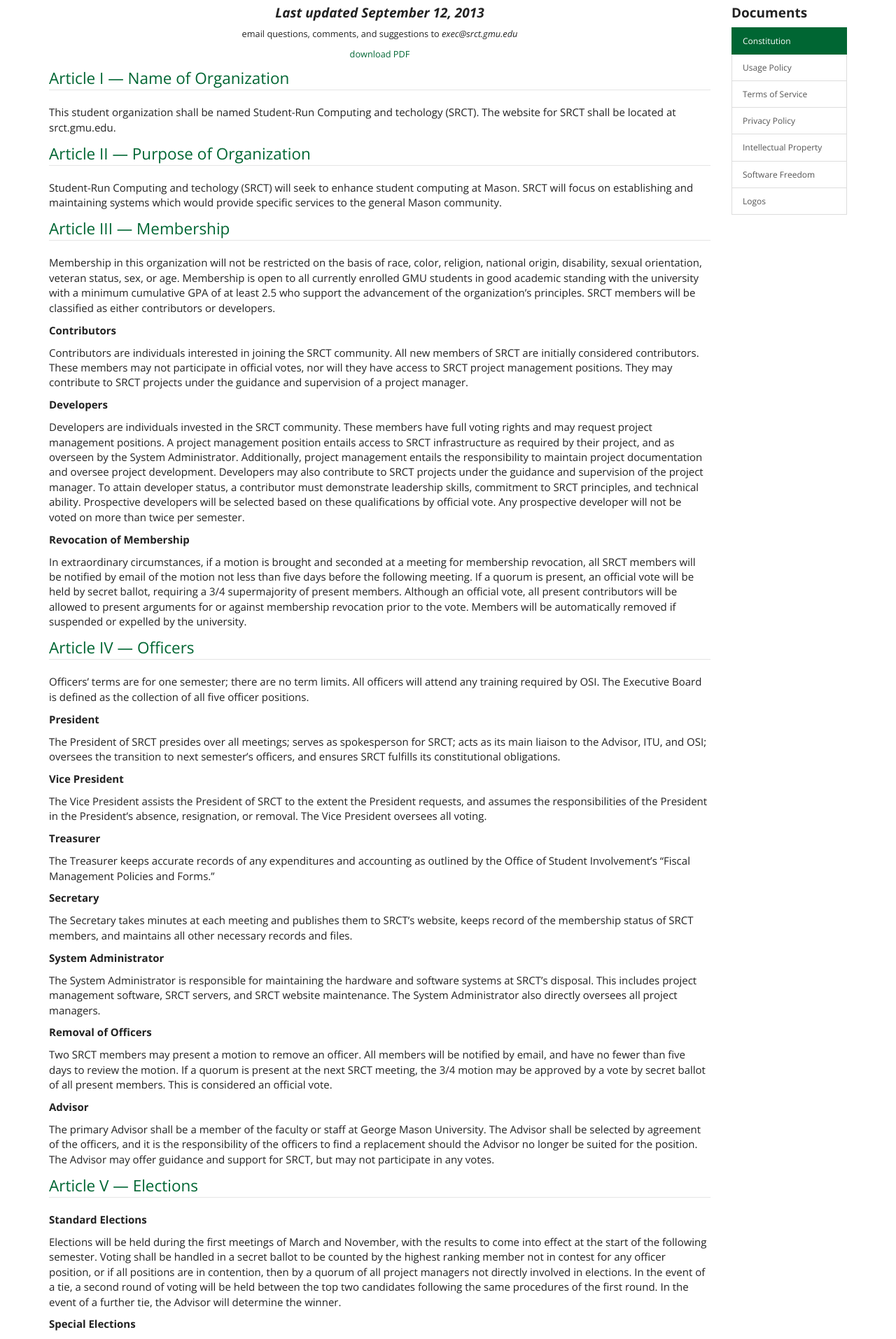
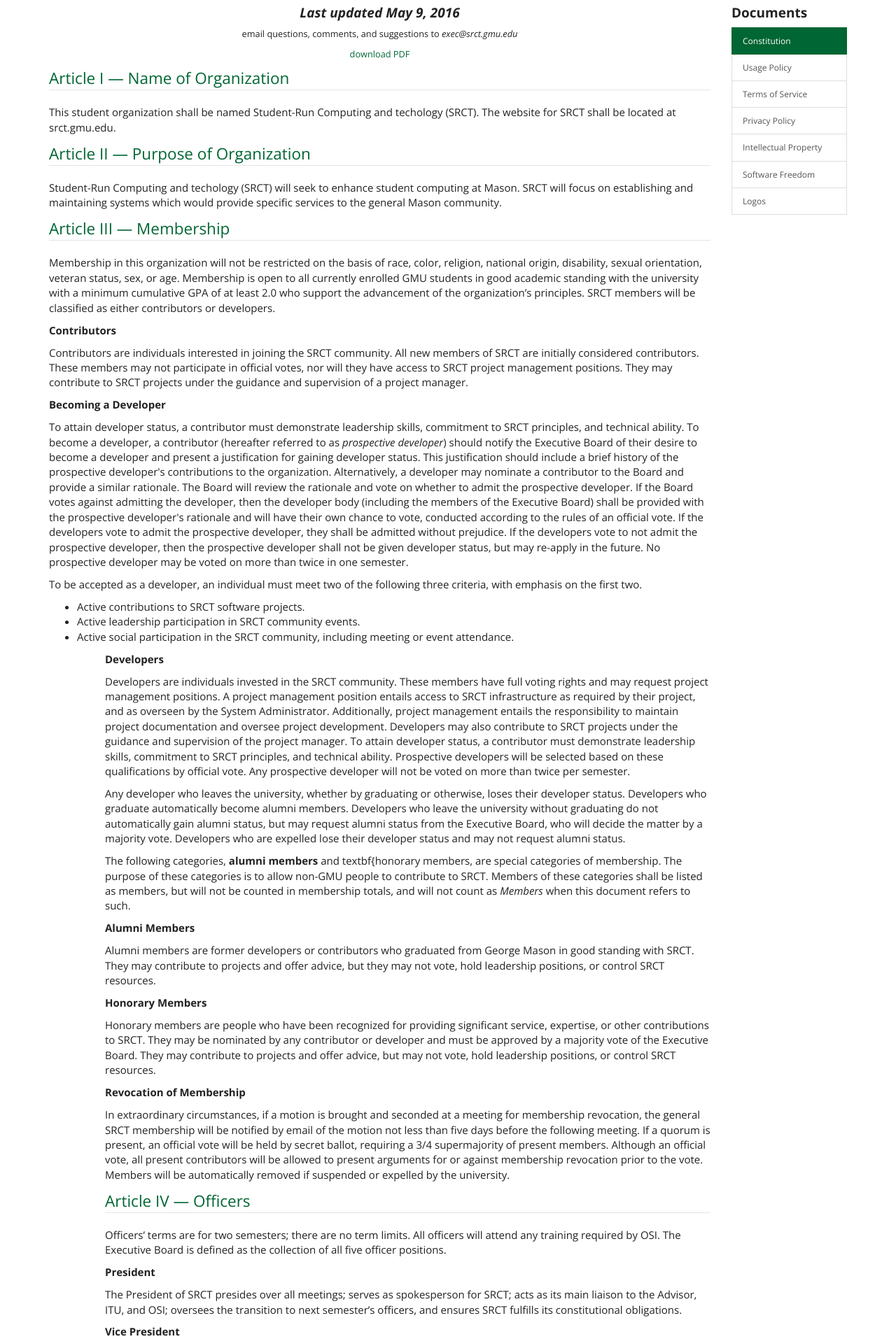
Before and after one commit to srct/srctweb, a Python web app: template srctweb/website/templates/documents/constitution.html in a window 1280 px wide. Shown: the part 48-1962 px from the top of the page at 70% size. Run offline with Jinja, Linux system fonts and the light colour scheme; the template is opened without the code that fills it, so the values that code supplies are empty; some libraries are stand-ins or nearby versions.

Commit message:
incorporated constitutional changes: need new link to rendered pdf

```diff
--- a/srctweb/website/templates/documents/constitution.html
+++ b/srctweb/website/templates/documents/constitution.html
@@ -16,7 +16,7 @@
   <div class="col-sm-10">
 
     <div class="text-center">
-    <p><h4><strong><em>Last updated September 12, 2013</em></strong></h4></p>
+    <p><h4><strong><em>Last updated May 9, 2016</em></strong></h4></p>
     <p><small>email questions, comments, and suggestions to <em>exec@srct.gmu.edu</em></small></p>
     <p><small><a href="https://drive.google.com/uc?export=download&id=0BzEh4MeQpxTbb0pDdTc2Q1lpSFE">download PDF</a></small></p>
     </div>
@@ -31,23 +31,85 @@
 
     <legend><a name="ArticleIII" href="#ArticleIII">Article III — Membership</a></legend>
 
-    <p>Membership in this organization will not be restricted on the basis of race, color, religion, national origin, disability, sexual orientation, veteran status, sex, or age. Membership is open to all currently enrolled GMU students in good academic standing with the university with a minimum cumulative GPA of at least 2.5 who support the advancement of the organization’s principles. SRCT members will be classified as either contributors or developers.</p>
+    <p>Membership in this organization will not be restricted on the basis of race, color, religion, national origin, disability, sexual orientation, veteran status, sex, or age. Membership is open to all currently enrolled GMU students in good academic standing with the university with a minimum cumulative GPA of at least 2.0 who support the advancement of the organization’s principles. SRCT members will be classified as either contributors or developers.</p>
 
     <p><strong>Contributors</strong></p>
 
     <p>Contributors are individuals interested in joining the SRCT community. All new members of SRCT are initially considered contributors. These members may not participate in official votes, nor will they have access to SRCT project management positions. They may contribute to SRCT projects under the guidance and supervision of a project manager.</p>
 
+    <p><strong>Becoming a Developer</strong></p>
+
+    <p>To attain developer status, a contributor must demonstrate leadership skills,
+       commitment to SRCT principles, and technical ability. To become a developer,
+       a contributor (hereafter referred to as <em>prospective developer</em>) should
+       notify the Executive Board of their desire to become a developer and present
+       a justification for gaining developer status. This justification should
+       include a brief history of the prospective developer's contributions to the
+       organization. Alternatively, a developer may nominate a contributor to the
+       Board and provide a similar rationale. The Board will review the rationale
+       and vote on whether to admit the prospective developer. If the Board votes
+       against admitting the developer, then the developer body (including the
+       members of the Executive Board) shall be provided with the prospective
+       developer's rationale and will have their own chance to vote, conducted
+       according to the rules of an official vote. If the developers vote to
+       admit the prospective developer, they shall be admitted without prejudice.
+       If the developers vote to not admit the prospective developer, then the
+       prospective developer shall not be given developer status, but may re-apply
+       in the future. No prospective developer may be voted on more than twice in
+       one semester.</p>
+
+    <p>To be accepted as a developer, an individual must meet two of the
+       following three criteria, with emphasis on the first two.
+
+    <ul>
+      <li>Active contributions to SRCT software projects.</li>
+      <li>Active leadership participation in SRCT community events.</li>
+      <li>Active social participation in the SRCT community, including
+          meeting or event attendance.</li>
+    <ul>
+    </p>
+
     <p><strong>Developers</strong></p>
 
     <p>Developers are individuals invested in the SRCT community. These members have full voting rights and may request project management positions. A project management position entails access to SRCT infrastructure as required by their project, and as overseen by the System Administrator. Additionally, project management entails the responsibility to maintain project documentation and oversee project development. Developers may also contribute to SRCT projects under the guidance and supervision of the project manager. To attain developer status, a contributor must demonstrate leadership skills, commitment to SRCT principles, and technical ability. Prospective developers will be selected based on these qualifications by official vote. Any prospective developer will not be voted on more than twice per semester.</p>
 
+    <p>Any developer who leaves the university, whether by graduating or otherwise,
+       loses their developer status. Developers who graduate automatically become
+       alumni members. Developers who leave the university without graduating
+       do not automatically gain alumni status, but may request alumni status
+       from the Executive Board, who will decide the matter by a majority vote.
+       Developers who are expelled lose their developer status and may not request
+       alumni status.</p>
+
+    <p>The following categories, <strong>alumni members</strong> and
+       </strong>textbf{honorary members</strong>, are special categories of membership. The
+       purpose of these categories is to allow non-GMU people to contribute to
+       SRCT. Members of these categories shall be listed as members, but will
+       not be counted in membership totals, and will not count as <em>Members</em> when
+       this document refers to such.</p>
+
+    <p><strong>Alumni Members</strong></p>
+
+    <p>Alumni members are former developers or contributors who graduated
+       from George Mason in good standing with SRCT. They may contribute to
+       projects and offer advice, but they may not vote, hold leadership
+       positions, or control SRCT resources.</p>
+
+    <p><strong>Honorary Members</strong></p>
+    <p>Honorary members are people who have been recognized for providing
+       significant service, expertise, or other contributions to SRCT. They
+       may be nominated by any contributor or developer and must be approved
+       by a majority vote of the Executive Board. They may contribute to projects
+       and offer advice, but may not vote, hold leadership positions, or control
+       SRCT resources.</p>
+
     <p><strong>Revocation of Membership</strong></p>
 
-    <p>In extraordinary circumstances, if a motion is brought and seconded at a meeting for membership revocation, all SRCT members will be notified by email of the motion not less than five days before the following meeting. If a quorum is present, an official vote will be held by secret ballot, requiring a 3/4 supermajority of present members. Although an official vote, all present contributors will be allowed to present arguments for or against membership revocation prior to the vote. Members will be automatically removed if suspended or expelled by the university.</p>
+    <p>In extraordinary circumstances, if a motion is brought and seconded at a meeting for membership revocation, the general SRCT membership will be notified by email of the motion not less than five days before the following meeting. If a quorum is present, an official vote will be held by secret ballot, requiring a 3/4 supermajority of present members. Although an official vote, all present contributors will be allowed to present arguments for or against membership revocation prior to the vote. Members will be automatically removed if suspended or expelled by the university.</p>
 
     <legend><a name="ArticleIV" href="#ArticleIV">Article IV — Officers</a></legend>
 
-    <p>Officers’ terms are for one semester; there are no term limits. All officers will attend any training required by OSI. The Executive Board is defined as the collection of all five officer positions.</p>
+    <p>Officers’ terms are for two semesters; there are no term limits. All officers will attend any training required by OSI. The Executive Board is defined as the collection of all five officer positions.</p>
 
     <p><strong>President</strong></p>
 
@@ -81,23 +143,57 @@
 
     <p><strong>Standard Elections</strong></p>
 
-    <p>Elections will be held during the first meetings of March and November, with the results to come into effect at the start of the following semester. Voting shall be handled in a secret ballot to be counted by the highest ranking member not in contest for any officer position, or if all positions are in contention, then by a quorum of all project managers not directly involved in elections. In the event of a tie, a second round of voting will be held between the top two candidates following the same procedures of the first round. In the event of a further tie, the Advisor will determine the winner.</p>
+    <p>Elections will be held during the first meeting of March, with the results to come into effect at the start of the following semester. Voting shall be handled in a secret ballot to be counted by the highest ranking member not in contest for any officer position, or if all positions are in contention, then by a quorum of all project managers not directly involved in elections. In the event of a tie, a second round of voting will be held between the top two candidates following the same procedures of the first round. In the event of a further tie, the Advisor will determine the winner.</p>
 
     <p><strong>Special Elections</strong></p>
 
-    <p>In event of the resignation of an officer, then an election will be held to fill their position for the remainder of the term following the procedures above.</p>
+    <p>In event of the resignation of an officer, removal of an officer, or any other situation in which there is a vacant executive position, then an election will be held to fill their position for the remainder of the term following the procedures above.</p>
+
+    <legend><a name="ArticleVI" href="#ArticleVI">Article VI — Impeachment or Resignation</a></legend>
+
+    <p><strong>Impeachment or Resignation</strong></p>
+
+    <p>While an officer is in an elected position, they must fulfill the
+       responsibilities of that position. If an elected officer fails to
+       perform their responsibilities or abuses the privileges of their
+       position, they will be subjected to impeachment and a subsequent
+       removal of office.</p>
+
+    <p><strong>Removal of Officers</strong></p>
+
+    <p>Two SRCT developers may present a motion to remove an officer. The general
+       membership will be notified by email, and developers will have no fewer
+       than five days to review the motion. If a quorum is present at the next
+       SRCT meeting, the motion may be approved by a 3/4 vote by secret
+       ballot of all present developers. This is considered an official vote.</p>
+
+    <p><strong>Officer Resignation</strong></p>
+
+    <p>In the event that an elected officer no longer wishes to hold their
+       position, they shall announce their decision at the next SRCT Organizational
+       meeting. If they are not able to attend the meeting, then they are
+       responsible for finding another method to communicate this decision to
+       the other officers.</p>
+
+    <p><strong>Vacant Positions</strong></p>
+
+    <p>If an elected position becomes vacant due to an impeachment or
+       resignation, a special election will be held to fill that vacant
+       position as described in Article V.II.</p>
 
     <legend><a name="ArticleVI" href="#ArticleVI">Article VI — Meetings</a></legend>
 
     <p>SRCT shall meet on a weekly basis. Meetings should be scheduled to accommodate the greatest number of members. All members of the Mason community are welcome to attend meetings. Attendance by SRCT contributors and developers is not mandatory, but highly recommended. Consistent absence may be viewed as grounds for revocation of membership.</p>
 
-    <p>The Executive Board has the right to call its own private meetings at its discretion. A quorum shall be defined to include at least two officers, and either a simple majority of members or seven total members including at least two officers, whichever is less. On official votes, in the event of a tie, the deciding vote shall be cast by the presiding officer.</p>
+    <p>The Executive Board has the right to call its own private meetings at its discretion.</p>
+
+    <p>A quorum shall be defined to include at least two officers, and either a simple majority of members or seven total members including at least two officers, whichever is less. On official votes, in the event of a tie, the deciding vote shall be cast by the presiding officer.</p>
 
     <p>The President shall preside over all meetings. In the event of the President’s absence, the meeting shall be presided over by the highest ranking available officer.</p>
 
     <p>The most recent edition of Robert’s Rules of Order will guide meeting procedure.</p>
 
-    <p>Meetings will consist of at least one of two possible discrete sections, an organizational section and a development section. What type of meeting is scheduled for a particular week will be made clear at the time of the meeting’s announcement.</p>
+    <p>Meetings will consist of at least one of two possible discrete sections, an <strong>organizational</strong> section and a <strong>development</strong> section. What type of meeting is scheduled for a particular week will be made clear at the time of the meeting’s announcement.</p>
 
     <p><strong>Organizational Meeting</strong></p>
 
@@ -114,6 +210,10 @@
     <legend><a name="ArticleVIII" href="#ArticleVII">Article VIII — Amendments</a></legend>
 
     <p>Two members may jointly propose an explicitly defined constitutional amendment at a meeting. All members will be emailed a copy of the language of the amendment and have no fewer than five days to review the proposed amendment. At the next SRCT meeting, if a quorum is present, the amendment may be approved 3/4 by a vote by secret ballot of all present members. This is considered an official vote. The Office of Student Involvement must review all amendments in the same matter as a completely new constitution. Changes which do not affect the meaning of the text, such as updated formatting and links, may be made at the discretion of the board.</p>
+
+    <p>While contributors may not directly propose amendments, they may convince
+       developers to sponsor an amendment on their behalf. Developers should only
+       sponsor an amendment if they agree with the changes to be made.</p>
 
     <legend><a name="ArticleIX" href="#ArticleIX">Article IX — Ratification</a></legend>
 
```
